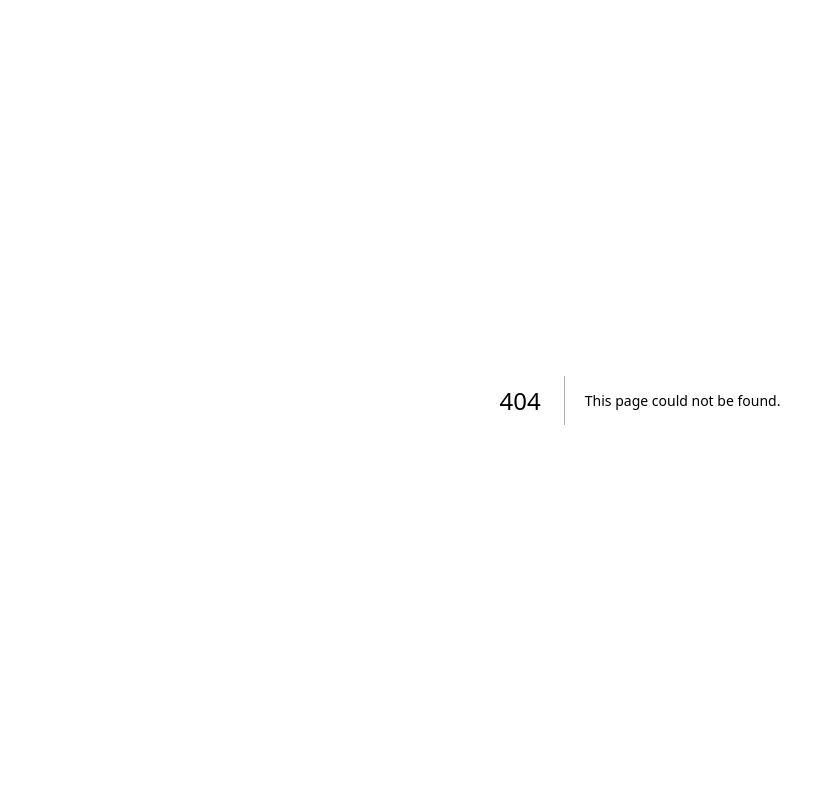
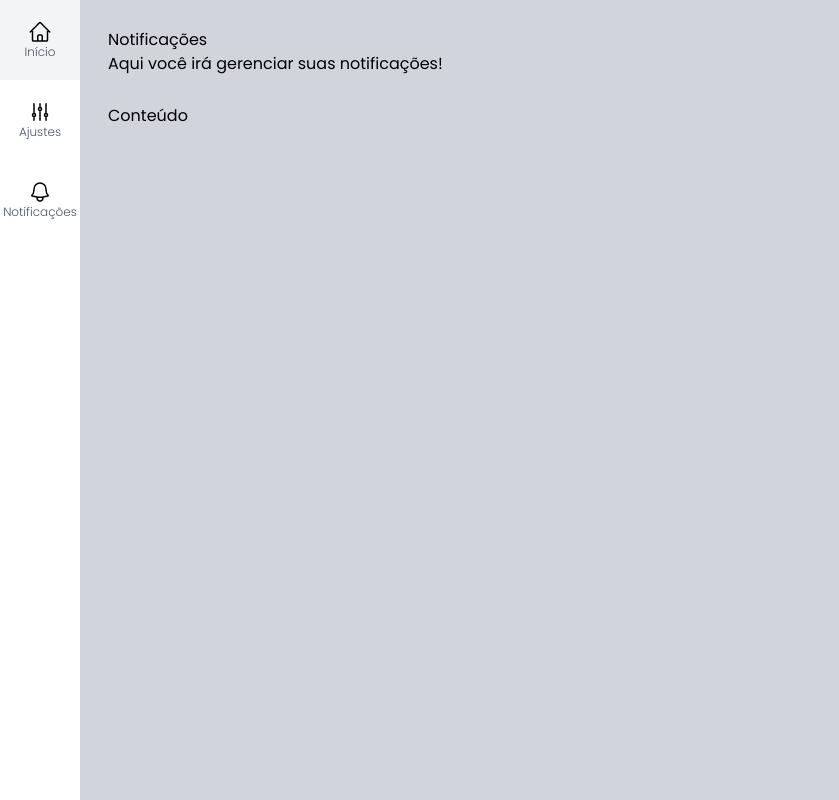
Before and after one commit to leojosants/udemy_nextjs_e_react_curso_completo_aprenda_com_projetos__secao_08, a Next.js app: page /notifications in a window 1280 px wide. Before the commit this address had no page. Shown: the whole page, without its empty margins (0-839 px from the left). Built offline with nearby package versions, Linux system fonts and the light colour scheme.

Commit message:
implementation of 'LateralMenu' component - second part

```diff
--- a/src/components/icons/index.tsx
+++ b/src/components/icons/index.tsx
@@ -1,3 +1,5 @@
+// https://heroicons.com/
+
 export const IconHome = (
     <svg
         xmlns="http://www.w3.org/2000/svg"
--- a/src/components/template/ItemMenu.tsx
+++ b/src/components/template/ItemMenu.tsx
@@ -1,9 +1,30 @@
-import { ItemMenuProps } from "../interfaces/ItemMenuProps";
+import Link from 'next/link';
+import { ItemMenuProps } from '../interfaces/ItemMenuProps';
 
 export default function ItemMenu(props: ItemMenuProps) {
     return (
-        <li className={``}>
-            {props.icon}
+        <li className={`hover:bg-gray-100`}>
+            <Link href={props.url} legacyBehavior>
+                <a className={`
+                    flex
+                    flex-col
+                    justify-center
+                    items-center
+                    h-20
+                    w-20`}>
+
+                    {props.icon}
+
+                    <span className={`
+                        text-xs
+                        font-light
+                        text-gray-600`}>
+
+                        {props.text}
+
+                    </span>
+                </a>
+            </Link>
         </li>
     );
 };
--- a/src/pages/index.tsx
+++ b/src/pages/index.tsx
@@ -2,8 +2,12 @@ import Layout from "../components/template/Layout";
 
 export default function Home() {
   return (
-    <Layout title="Página Inicial" subtitle="Estamos contruindo um template Admin!">
+    <Layout
+      title="Página Inicial"
+      subtitle="Estamos contruindo um template Admin!">
+
       <h3>Conteúdo</h3>
+
     </Layout>
   )
 }
--- /dev/null
+++ b/src/pages/notifications.tsx
@@ -0,0 +1,13 @@
+import Layout from '../components/template/Layout';
+
+export default function Notifications() {
+  return (
+    <Layout
+      title='Notificações'
+      subtitle='Aqui você irá gerenciar suas notificações!'>
+
+      <h3>Conteúdo</h3>
+
+    </Layout>
+  )
+}
--- /dev/null
+++ b/src/pages/settings.tsx
@@ -0,0 +1,13 @@
+import Layout from '../components/template/Layout';
+
+export default function Settings() {
+  return (
+    <Layout
+      title='Ajustes & Configurações'
+      subtitle='Aqui você irá personalizar o sistema!'>
+
+      <h3>Conteúdo</h3>
+
+    </Layout>
+  )
+}
```
Also changed, not shown: src/components/template/Layout.tsx (+14 -4 lines).
